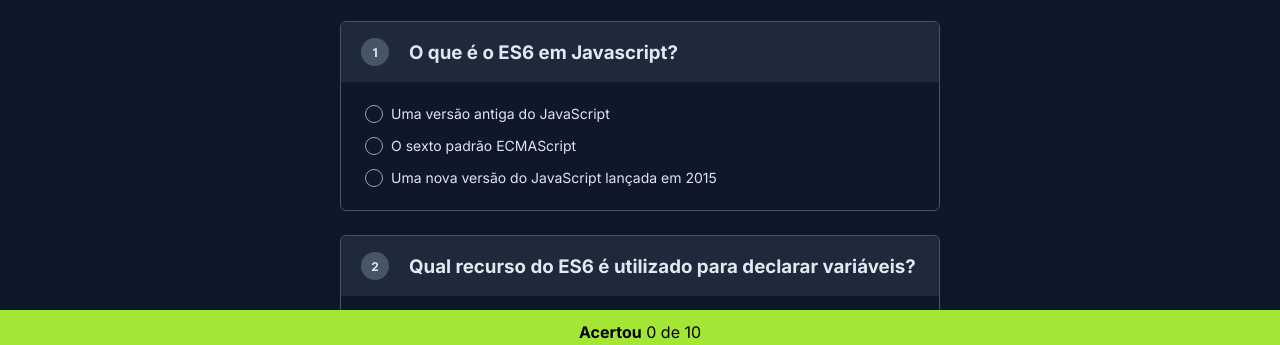
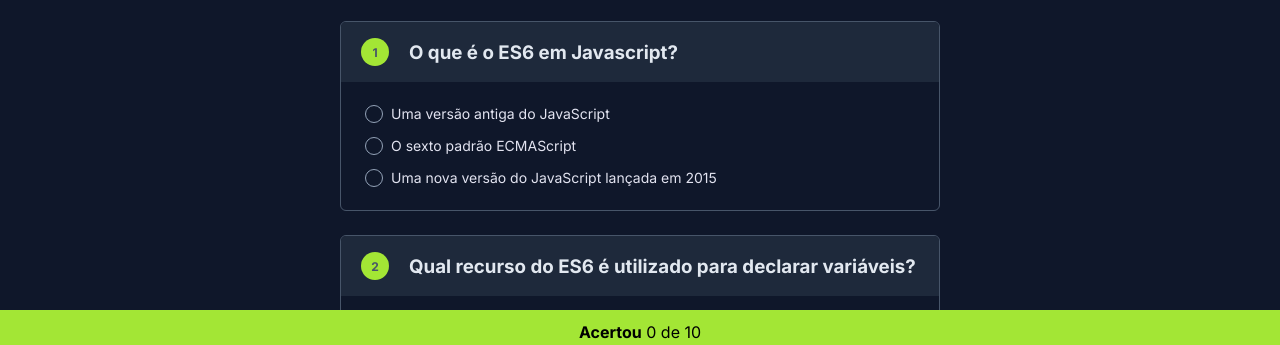
Before and after one commit to francisco-dos-santos/NLW-expert_HtmlCssJs, a plain HTML site: page index.html in a window 1280 px wide. Shown: the part 446-791 px from the top of the page. Drawn offline with Linux system fonts and the light colour scheme.

Commit message:
alter file

```diff
--- a/style.css
+++ b/style.css
@@ -55,7 +55,8 @@ header h1{
   width: 28px;
   height: 28px;
 
-  background: #475569;
+  background-color: #a3e635;
+  color: #475569;
   font-size: 12px;
   margin-right: 8px;
   border-radius: 50%;
```
